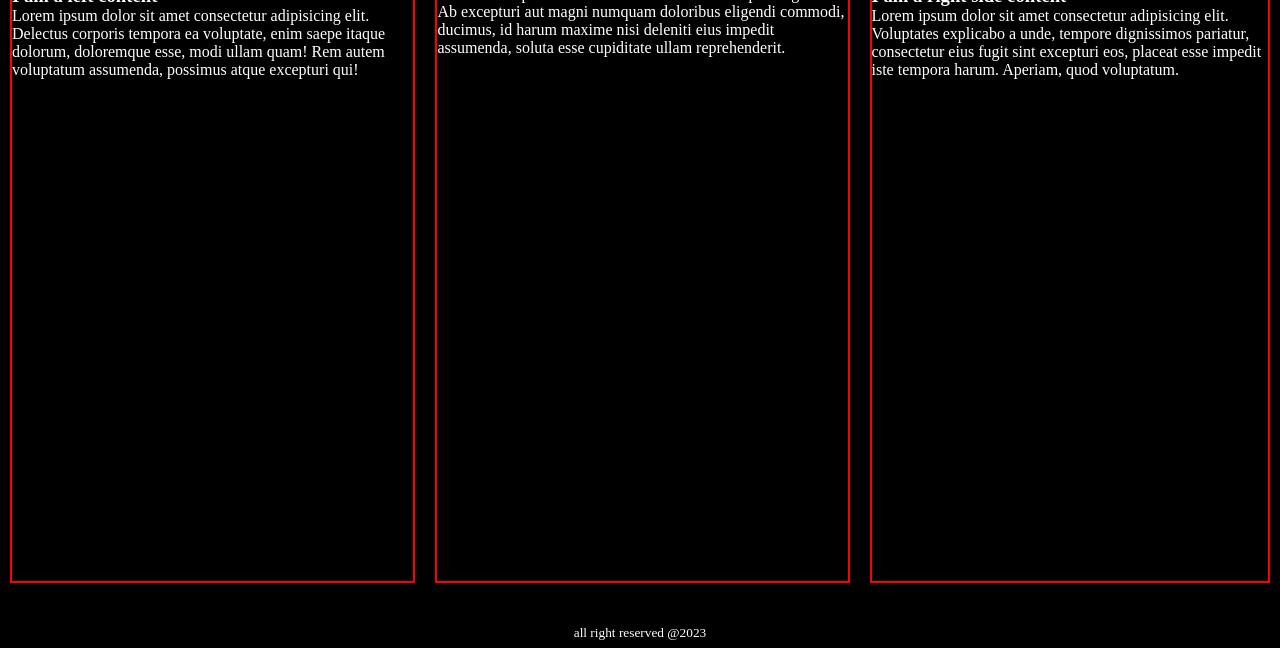
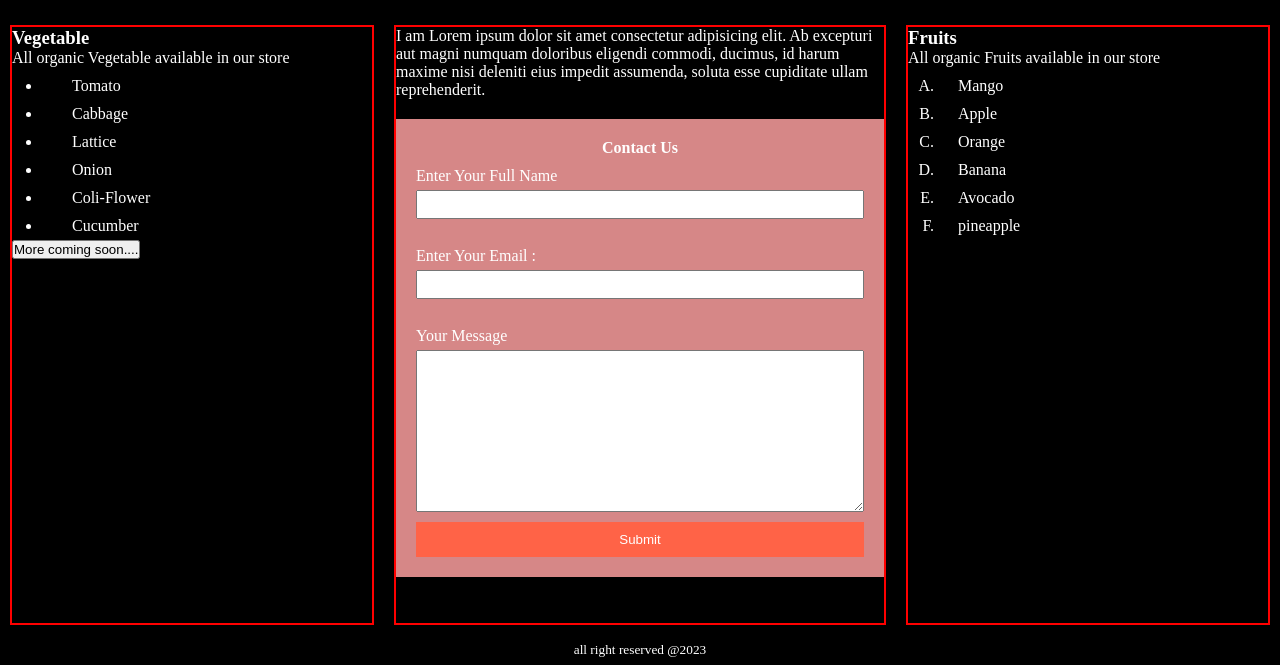
Before and after one commit to masudtek/grocery-shop, a plain HTML site: page index.html in a window 1280 px wide. Shown: the part 152-817 px from the top of the page. Drawn offline with Linux system fonts and the light colour scheme.

Commit message:
add form "

```diff
--- a/index.html
+++ b/index.html
@@ -17,24 +17,57 @@
                     <div class="menu"><a href="gallery.html">Gallery</a></div>
                     <div class="menu"><a href="menu.html">Menu</a></div>
                     <div class="menu"><a href="aboutus.html">About Us</a></div>
+                    <div class="menu"><a href="contactus.html">Contact Us</a></div>
                 </div>
                 <div class="chart">
                     chart
                 </div>
         </div>
+        <h1>Welcome to Kwik Mart & Deli</h1>
+        <div class="main">
 
-        <div class="main">
             <div class="leftside">
-                <h3>I am a left content </h3>
-                <p>Lorem ipsum dolor sit amet consectetur adipisicing elit. Delectus corporis tempora ea voluptate, enim saepe itaque dolorum, doloremque esse, modi ullam quam! Rem autem voluptatum assumenda, possimus atque excepturi qui!</p>
+                <h3>Vegetable</h3>
+                <p>All organic Vegetable available in our store  </p>
+                <ul>
+                    <li>Tomato</li>
+                    <li>Cabbage</li>
+                    <li>Lattice</li>
+                    <li>Onion</li>
+                    <li>Coli-Flower</li>
+                    <li>Cucumber</li>
+                </ul>
+                <button>More coming soon....</button>
             </div>
             <div class="middleContainer">
                 <p>I am  Lorem ipsum dolor sit amet consectetur adipisicing elit. Ab excepturi aut magni numquam doloribus eligendi commodi, ducimus, id harum maxime nisi deleniti eius impedit assumenda, soluta esse cupiditate ullam reprehenderit.</p>
+                <div class="form">
+                    <form action="">
+                        <p>Contact Us</p>
+                        <label for="text"> Enter Your Full Name </label>
+                        <input type="text"> <br>
+                        <label for="">Enter Your Email : </label>
+                        <input type="email" name=" Email" id="email"><br>
+                        <label for="message">Your Message </label>
+                        <textarea name="message" id="message" cols="30" rows="10">
+                        </textarea>
+                        <button type="submit">Submit</button>
+                    </form>
+                </div>
+
             </div>
 
             <div class="rightside">
-                <h3>I am a right side content </h3>
-                <p>Lorem ipsum dolor sit amet consectetur adipisicing elit. Voluptates explicabo a unde, tempore dignissimos pariatur, consectetur eius fugit sint excepturi eos, placeat esse impedit iste tempora harum. Aperiam, quod voluptatum.</p>
+                <h3>Fruits</h3>
+                <p>All organic Fruits available in our store  </p>
+                <ol type="A">
+                    <li>Mango</li>
+                    <li>Apple</li>
+                    <li>Orange</li>
+                    <li>Banana</li>
+                    <li>Avocado</li>
+                    <li>pineapple</li>
+                </ol>
             </div>
         </div>
         <footer>
--- a/style.css
+++ b/style.css
@@ -8,7 +8,11 @@
   body {
     height: 100%; /* Set the height of the HTML and body elements to 100% */
   }
-
+  h1{
+    color:white;
+    text-align: center;
+    margin-bottom: 30px;
+  }
   .container {
     background-color: black;
     min-height: 100%; /* Use min-height instead of fixed height to ensure it expands with content */
@@ -93,6 +97,67 @@
     justify-content: center;
     height: 600px;
   }
+  .leftside ul li {
+    margin: 30px;
+    list-style-type: disc; /* Set the bullet style for the list */
+    padding-left: 30px; /* Add some left padding to create space between bullet and text */
+    margin-top: 10px;
+    width: 300px; /* Add margin at the top */
+  }
+
+  .leftside ul li {
+    margin-bottom: 5px; /* Add some spacing between list items */
+  }
+  .rightside ol li {
+    margin: 30px;
+    padding-left: 20px; /* Add some left padding to create space between bullet and text */
+    margin-top: 10px; /* Add margin at the top */
+    width: 300px; /* Add margin at the top */
+
+}
+
+  .rightside ol li {
+    margin-bottom: 5px; /* Add some spacing between list items */
+  }
+  .form {
+    background-color: rgb(214, 135, 135);
+    padding: 20px;
+    margin-top: 20px;
+  }
+
+  .form form {
+    display: flex;
+    flex-direction: column;
+  }
+
+  .form p {
+    font-weight: bold;
+    margin-bottom: 10px;
+    text-align: center;
+  }
+
+  .form label {
+    margin-bottom: 5px;
+  }
+
+  .form input[type="text"],
+  .form input[type="email"],
+  .form textarea {
+    margin-bottom: 10px;
+    padding: 5px;
+  }
+
+  .form button {
+    background-color: tomato;
+    color: white;
+    padding: 10px 20px;
+    border: none;
+    cursor: pointer;
+  }
+
+  .form button:hover {
+    background-color: darkorange;
+  }
 
   footer {
     color: white;
```
